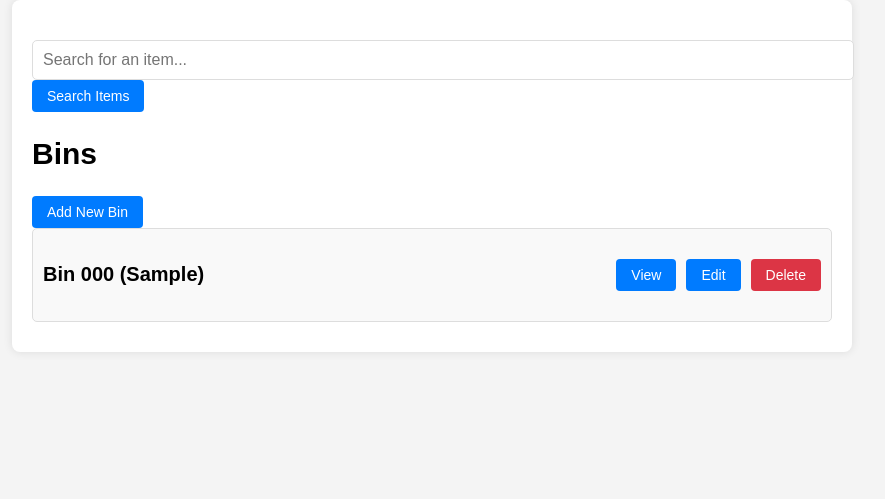
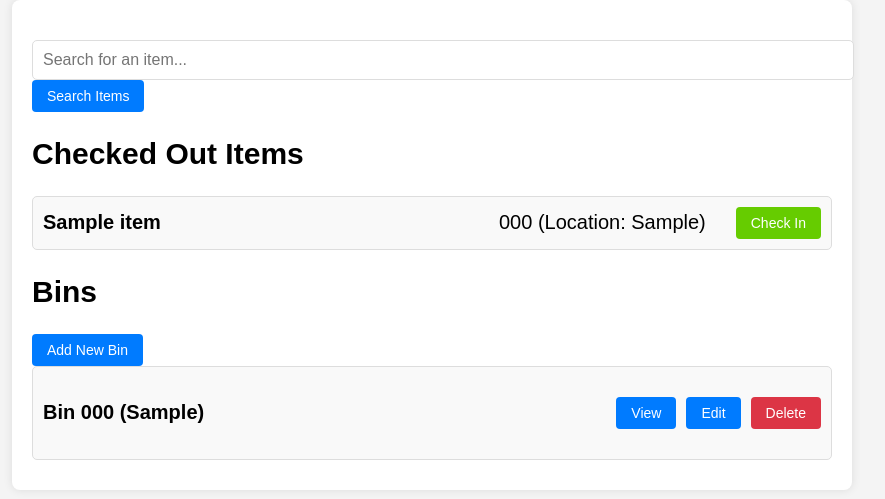
Before and after one commit to lawnchairsociety/home-inventory, a Flask app: page / in a window 1280 px wide. Shown: the part 105-604 px from the top of the page, without its empty margins (208-1093 px from the left). Run offline with Flask 3, Linux system fonts and the light colour scheme; tables that the repository leaves empty hold one stand-in row (values such as "Sample post").

Commit message:
Added Check-Out/Check-In system for items

```diff
--- a/app.py
+++ b/app.py
@@ -35,8 +35,16 @@ def init_db():
         name TEXT NOT NULL,
         description TEXT,
         bin_id INTEGER,
+        checked_out INTEGER DEFAULT 0,
         FOREIGN KEY (bin_id) REFERENCES bins (id)
     )''')
+
+    cursor.execute("SELECT COUNT(*) AS CNTREC FROM pragma_table_info('items') WHERE name='checked_out'")
+    checkout_count = cursor.fetchone()[0]
+
+    if checkout_count == 0:
+        cursor.execute("ALTER TABLE items ADD COLUMN checked_out INTEGER DEFAULT 0")
+
     conn.commit()
     conn.close()
 
@@ -58,8 +66,14 @@ def index():
     cursor = conn.cursor()
     cursor.execute('SELECT * FROM bins ORDER BY number ASC')
     bins = cursor.fetchall()
+    cursor.execute('''
+            SELECT items.id, items.name, bins.number, bins.location
+            FROM items
+            JOIN bins ON items.bin_id = bins.id
+            WHERE items.checked_out=1''')
+    checked_out_items = cursor.fetchall()
     conn.close()
-    return render_template('index.html', bins=bins)
+    return render_template('index.html', bins=bins, checked_out_items = checked_out_items)
 
 @app.route('/bin/<int:bin_id>')
 def bin_details(bin_id):
@@ -235,12 +249,41 @@ def search_item():
             FROM items
             JOIN bins ON items.bin_id = bins.id
             WHERE items.name LIKE ?
-        ''', ('%' + query + '%',))
+            OR items.description LIKE ?
+        ''', ('%' + query + '%', '%' + query + '%'))
         results = cursor.fetchall()
         conn.close()
         return render_template('item_search_results.html', results=results, query=query)
     return redirect(url_for('index'))
 
+@app.route('/item_checkin/<int:item_id>')
+def item_checkin(item_id):
+    """
+    Checks the item back in to the bin
+    """
+    conn = sqlite3.connect('inventory.db')
+    cursor = conn.cursor()
+    cursor.execute('SELECT bin_id FROM items WHERE id = ?', (item_id,))
+    bin_id = cursor.fetchone()[0]
+    cursor.execute('UPDATE items SET checked_out=0 WHERE id = ?', (item_id,))
+    conn.commit()
+    conn.close()
+    return redirect(url_for('bin_details', bin_id=bin_id))
+
+@app.route('/item_checkout/<int:item_id>')
+def item_checkout(item_id):
+    """
+    Checks the item back in to the bin
+    """
+    conn = sqlite3.connect('inventory.db')
+    cursor = conn.cursor()
+    cursor.execute('SELECT bin_id FROM items WHERE id = ?', (item_id,))
+    bin_id = cursor.fetchone()[0]
+    cursor.execute('UPDATE items SET checked_out=1 WHERE id = ?', (item_id,))
+    conn.commit()
+    conn.close()
+    return redirect(url_for('bin_details', bin_id=bin_id))
+
 if __name__ == '__main__':
     # Run the Flask application in debug mode
     app.run(debug=True)
--- a/static/styles.css
+++ b/static/styles.css
@@ -136,6 +136,20 @@ ul.item-list li strong {
     background-color: #0056b3;
 }
 
+.button.safe {
+    background-color: #66CC00;
+}
+.button.safe:hover {
+    background-color: #66CC33;
+}
+
+.button.warn {
+    background-color: #FFCC33;
+}
+.button.warn:hover {
+    background-color: #FFCC00;
+}
+
 .button.danger {
     background-color: #DC3545;
 }
--- a/templates/bin_details.html
+++ b/templates/bin_details.html
@@ -42,6 +42,11 @@
                 <li>
                     <strong>{{ item[1] }}</strong>
                     <span>{{ item[2] }}</span>
+                    {% if item[4] == 0 %}
+                        <a href="{{ url_for('item_checkout', item_id=item[0]) }}" class="button warn">Check Out</a>
+                    {% else %}
+                    <a href="{{ url_for('item_checkin', item_id=item[0]) }}" class="button safe">Check In</a>
+                    {% endif %}
                     <a href="{{ url_for('edit_item', item_id=item[0]) }}" class="button">Edit</a>
                     <form method="post" action="{{ url_for('delete_item', item_id=item[0]) }}" style="display:inline;"
                           onsubmit="return confirmDelete('Are you sure you want to delete this item? This action cannot be undone.')">
--- a/templates/index.html
+++ b/templates/index.html
@@ -22,6 +22,22 @@
             <button type="submit" class="button">Search Items</button>
         </form>
 
+        <!-- Checked Out Items List -->
+        <h2>Checked Out Items</h2>
+        <ul class="item-list">
+            {% for id, item, bin, location in checked_out_items %}
+                <li>
+                    <strong>{{ item }}</strong>
+                    <span>{{ bin }} (Location: {{ location }})</span>
+                    <a href="{{ url_for('item_checkin', item_id=id) }}" class="button safe">Check In</a>
+                </li>
+            {% endfor %}
+        </ul>
+        {% if not checked_out_items %}
+            <p>No items checked out.</p>
+        {% endif %}
+
+
         <!-- Bins List -->
         <h2>Bins</h2>
         <a href="{{ url_for('add_bin') }}" class="button">Add New Bin</a>
```
